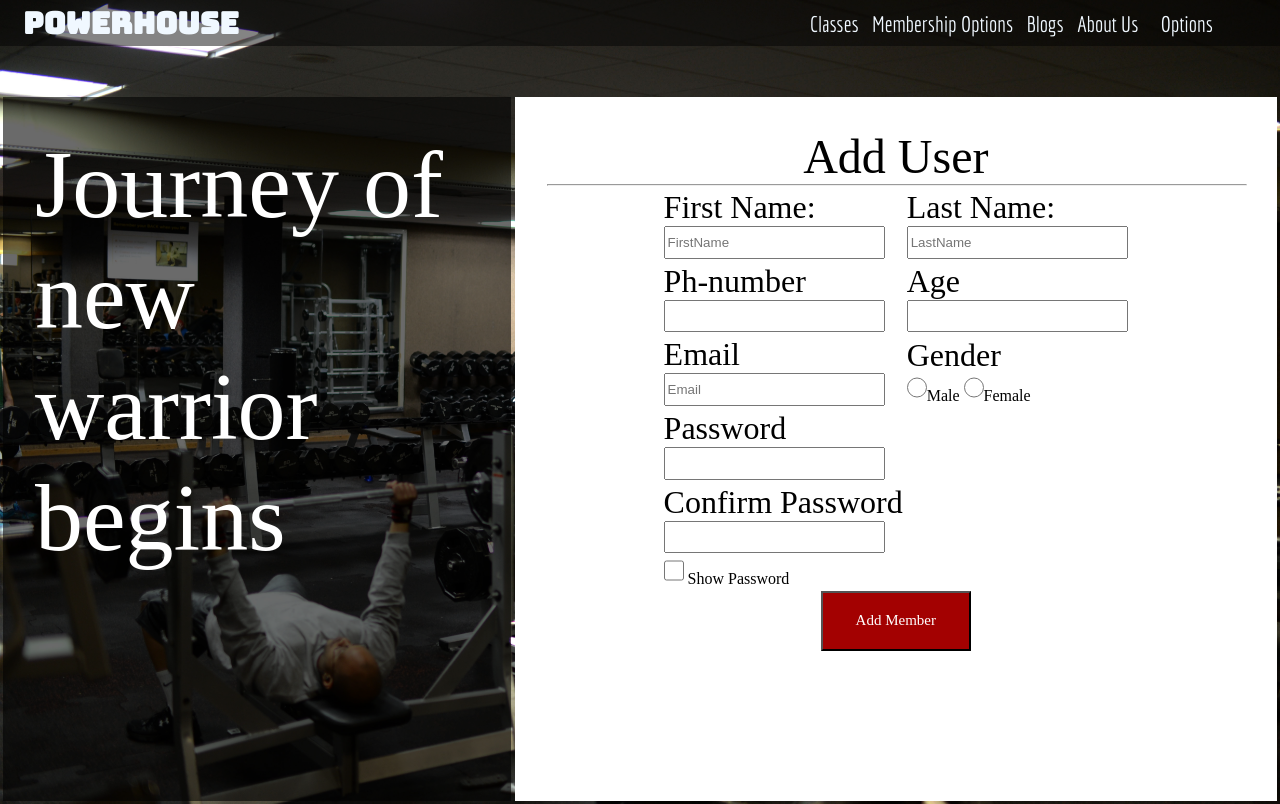
After one commit to R4JV4N5/PowerHouse, a PHP site: page /html/new_user.html in a window 1280 px wide. The commit adds this page. Run offline with PHP 8.4, Linux system fonts and the light colour scheme.

Commit message:
changes
made changes to u login and linked membership and ulogin site.
new user form created .working on validation

```diff
--- /dev/null
+++ b/css/new_user.css
@@ -0,0 +1,185 @@
+* {
+    margin: 0px;
+  }
+  body {
+    margin: auto;
+    background-image: url("/images/add_user_bg.jpg");
+    background-repeat: no-repeat;
+    background-size: 100%;
+  }
+
+  .m_logo {
+    color: aliceblue;
+    margin: 5px;
+    font-family: "Bungee";
+
+    font-size: 30px;
+    padding-top: 5px;
+    padding-bottom: 5px;
+    padding-left: 15px;
+  }
+
+  .nav_bar {
+    width: 100%;
+    /* height: 100px; */
+    background-color: rgba(0, 0, 0, 0.481);
+    position: relative;
+    z-index: 1;
+  }
+
+  .u_list {
+    display: inline;
+    margin-top: 5px;
+    margin-bottom: 5px;
+  }
+
+  .nav_items {
+    display: inline;
+    color: aliceblue;
+  }
+
+  .nav_buttons {
+    margin-right: 3em;
+    width: fit-content;
+    height: fit-content;
+    float: right;
+  }
+  .m_logo,
+  .nav_buttons {
+    display: inline;
+  }
+
+  .nav_items_inside {
+    font-family: "Economica";
+    color: aliceblue;
+    text-decoration: none;
+    padding: 2px 2px 2px 2px;
+    margin-left: 5px;
+    font-size: 22px;
+    text-transform: capitalize;
+  }
+
+  .nav_items_inside:hover {
+    border-radius: 3px;
+    padding: 2px 2px 2px 2px;
+    background-color: yellow;
+    color: black;
+  }
+
+/* drop down */
+/* Dropdown Button */
+.dropbtn {
+    font-family: "Economica";
+    color: aliceblue;
+    padding: 16px;
+    font-size: 22px;
+    border: none;
+  }
+
+  /* The container <div> - needed to position the dropdown content */
+  .dropdown {
+    position: relative;
+    display: inline-block;
+  }
+
+  /* Dropdown Content (Hidden by Default) */
+  .dropdown-content {
+    display: none;
+    position: absolute;
+    background-color: #f1f1f1;
+    min-width: 160px;
+    box-shadow: 0px 8px 16px 0px rgba(0,0,0,0.2);
+    z-index: 1;
+
+  }
+
+  /* Links inside the dropdown */
+  .dropdown-content a {
+    font-family: "Economica";
+    color: aliceblue;
+    padding: 16px;
+    font-size: 22px;
+    border: none;
+    color: black;
+    /* padding: 12px 16px; */
+    text-decoration: none;
+    display: block;
+  }
+
+  /* Change color of dropdown links on hover */
+  .dropdown-content a:hover {background-color: #ddd;}
+
+  /* Show the dropdown menu on hover */
+  .dropdown:hover .dropdown-content {display: block;}
+
+  /* Change the background color of the dropdown button when the dropdown content is shown */
+  .dropdown:hover .dropbtn {background-color: #3e8e41;}
+
+/* form_div */
+.form_div{
+  width: 80em;
+  margin-top: 3em;
+}
+
+.form_div table td{
+  margin: 0 auto;
+}
+
+
+
+
+/* quote  */
+.left_quote{
+  background-color: rgba(0, 0, 0, 0.585);
+
+}
+.left_quote p{
+  font-size: 6em;
+  font-family: "Poppins";
+  color: white;
+}
+
+
+
+
+  /* form box */
+ .add_user_form{
+  background-color:white;
+ }
+ .add_user_form p{
+  color: rgb(0, 0, 0);
+  font-family: "Poppins";
+  font-size: 3em;
+
+ }
+
+ .add_user_form table p{
+  color: rgb(0, 0, 0);
+  font-family: "Poppins";
+  font-size: 2em;
+ }
+ .add_user_form table span{
+  color: black;
+  font-family: "Poppins";
+  font-size: 1em;
+
+ }
+ .add_user_form table input{
+  height: 2em;
+  width: 16em;
+ }
+
+
+ .left_quote,.add_user_form{
+  height: 40em;
+  padding: 2em;
+ }
+
+ .submit_button{
+  width: 10em;
+  height: 4em;
+  font-size: 15px;
+  font-family: "Poppins";
+  color: white;
+  background-color: rgb(163, 1, 1);
+ }
--- a/html/member.html
+++ b/html/member.html
@@ -5,7 +5,7 @@
     <meta http-equiv="X-UA-Compatible" content="IE=edge">
     <meta name="viewport" content="width=device-width, initial-scale=1.0">
     <title>Document</title>
-    <link rel="stylesheet" href="member.css">
+    <link rel="stylesheet" href="/css/member.css">
 </head>
 <body>
     <div class="wrapper">
--- /dev/null
+++ b/html/new_user.html
@@ -0,0 +1,182 @@
+<!DOCTYPE html>
+<html lang="en">
+  <head>
+    <meta charset="UTF-8" />
+    <meta http-equiv="X-UA-Compatible" content="IE=edge" />
+    <meta name="viewport" content="width=device-width, initial-scale=1.0" />
+    <title>New User</title>
+    <link
+      href="https://fonts.googleapis.com/css2?family=Staatliches&display=swap"
+      rel="stylesheet"
+    />
+    <link
+      href="https://fonts.googleapis.com/css2?family=Economica&family=Staatliches&display=swap"
+      rel="stylesheet"
+    />
+    <link
+      href="https://fonts.googleapis.com/css2?family=Bungee&family=Economica&family=Staatliches&display=swap"
+      rel="stylesheet"
+    />
+    <link rel="stylesheet" href="/css/new_user.css" />
+
+    <script type="text/javascript" src="/javacript/new_user.js">
+    </script>
+  </head>
+  <body>
+    <div class="nav_bar">
+      <table style="width: 100%">
+        <tr>
+          <td>
+            <div>
+              <h3 class="m_logo">PowerHouse</h3>
+            </div>
+          </td>
+          <td>
+            <div class="nav_buttons">
+              <ul class="u_list">
+                <li class="nav_items">
+                  <a class="nav_items_inside" href="">classes </a>
+                </li>
+                <li class="nav_items">
+                  <a class="nav_items_inside" href="">membership Options </a>
+                </li>
+                <li class="nav_items">
+                  <a class="nav_items_inside" href="">blogs </a>
+                </li>
+                <li class="nav_items">
+                  <a class="nav_items_inside" href="">about us</a>
+                </li>
+                <li class="nav_items">
+                  <div class="dropdown">
+                    <a class="dropbtn">Options</a>
+                    <div class="dropdown-content">
+                      <a href="#">Add Member</a>
+                      <a href="#">check-in-out</a>
+                      <a href="#">Users List</a>
+                      <!-- <a href="#">user Activities</a> -->
+                    </div>
+                  </div>
+                </li>
+              </ul>
+            </div>
+          </td>
+        </tr>
+      </table>
+    </div>
+
+    <center>
+      <div class="form_div">
+        <table>
+          <tr>
+            <td width="40%">
+              <div class="left_quote">
+                <p>Journey of new warrior begins</p>
+              </div>
+            </td>
+            <td width="60%">
+              <div class="add_user_form">
+                <center>
+                  <p>Add User</p>
+                  <hr width="100%" />
+                  <form
+                    onsubmit="return validate();"
+                    action="/index.html"
+                    method="post"
+                  >
+                    <table>
+                      <tr>
+                        <td>
+                          <p>First Name:</p>
+                          <input
+                            type="text"
+                            name="FirstName"
+                            placeholder="FirstName"
+                            id="fname"
+                          />
+                        </td>
+                        <td>
+                          <p>Last Name:</p>
+                          <input
+                            type="text"
+                            name="LastName"
+                            placeholder="LastName"
+                            id="lname"
+                          />
+                        </td>
+                      </tr>
+                      <tr>
+                        <td>
+                          <p>Ph-number</p>
+                          <input type="number" name="PhNumber" id="Phno" />
+                        </td>
+                        <td>
+                          <p>Age</p>
+                          <input type="number" name="age" id="age" />
+                        </td>
+                      </tr>
+                      <tr>
+                        <td>
+                          <p>Email</p>
+                          <input
+                            type="email"
+                            name="email"
+                            placeholder="Email"
+                            id="email"
+                          />
+                        </td>
+                        <td>
+                          <p>Gender</p>
+                          <input
+                            type="radio"
+                            style="width: 1.5em"
+                            name="gender"
+                            value="male"
+                          /><span>Male</span>
+                          <input
+                            type="radio"
+                            style="width: 1.5em"
+                            name="gender"
+                            value="female"
+                          /><span>Female</span>
+                        </td>
+                      </tr>
+                      <tr>
+                        <td>
+                          <p>Password</p>
+                          <input type="password" name="password" id="pwd_1" />
+                        </td>
+                      </tr>
+                      <tr>
+                        <td>
+                          <p>Confirm Password</p>
+                          <input type="password" name="password" id="pwd_2" />
+                        </td>
+                      </tr>
+                      <tr>
+                        <td>
+                          <input
+                            type="checkbox"
+                            style="width: 1.5em"
+                            name="show_pass"
+                            id="show_pass"
+                          /><span> Show Password</span>
+                        </td>
+                      </tr>
+                    </table>
+                    <center>
+                      <input
+                        class="submit_button"
+                        type="submit"
+                        value="Add Member"
+                      />
+                    </center>
+                  </form>
+                </center>
+              </div>
+            </td>
+          </tr>
+        </table>
+      </div>
+    </center>
+  </body>
+</html>
--- a/html/ulogin.html
+++ b/html/ulogin.html
@@ -6,11 +6,13 @@
   <link href="https://fonts.googleapis.com/css?family=Open+Sans" rel="stylesheet">
 
 
-<link href="https://maxcdn.bootstrapcdn.com/font-awesome/4.7.0/css/font-awesome.min.css" rel="stylesheet" integrity="sha384-wvfXpqpZZVQGK6TAh5PVlGOfQNHSoD2xbE+QkPxCAFlNEevoEH3Sl0sibVcOQVnN" crossorigin="anonymous"><link rel="stylesheet" href="./ulogin.css">
+<link href="https://maxcdn.bootstrapcdn.com/font-awesome/4.7.0/css/font-awesome.min.css" rel="stylesheet" integrity="sha384-wvfXpqpZZVQGK6TAh5PVlGOfQNHSoD2xbE+QkPxCAFlNEevoEH3Sl0sibVcOQVnN" crossorigin="anonymous"><link rel="stylesheet" href="/css/ulogin.css">
 
 </head>
 <body>
 <!-- partial:index.partial.html -->
+<div style="background-color:rgba(0, 0, 0, 0.607); width:100%; height: 100%; display: inline-block;">
+
 	<div class="box-form">
 		<div class="left">
 			<div class="overlay">
@@ -49,6 +51,7 @@
 		</div>
 
 	</div>
+</div>
 <!-- partial -->
 
 </body>
--- a/index.html
+++ b/index.html
@@ -46,7 +46,7 @@
                 <a class="nav_items_inside" href="">About Us</a>
               </li>
               <li class="nav_items">
-                <a class="nav_items_inside" id="sign_up_button" href="">Sign Up</a>
+                <a class="nav_items_inside" id="sign_up_button" href="html/ulogin.html">Sign Up</a>
               </li>
             </ul>
           </div>
@@ -65,7 +65,7 @@
           The <span style="color: red; font-weight: 700;">pain</span> You feel today, Will be
           your <span style="color: red; font-weight: 700;">Strength</span> tommorow
         </h2>
-        <form action="/html/membership.html">
+        <form action="html/member.html">
           <button type="submit" class="join_button">Get started</button>
         </form>
         <p class="Q_para">
--- /dev/null
+++ b/javacript/new_user.js
@@ -0,0 +1,28 @@
+
+function validate(){
+
+    var firstname=document.getElementById("fname")
+    var lastname=document.getElementById("lname")
+    var phnum=document.getElementById("phno")
+    var age=document.getElementById("age")
+    var password_1=document.getElementById("pwd_1")
+    var password_2=document.getElementById("pwd_2")
+
+
+    if(firstname.value.trim()=="" || lastname.value.trim()==""){
+        alert("fields blank");
+        return false
+    }
+    else if(phnum.value.length>10 || phnum.value.length<10){
+        alert("num bank");
+        phnum.style.border="solid 3px red";
+        return false;
+
+    }
+    else{
+        alert(phnum);
+        return true;
+    }
+
+
+}
```
Also changed, not shown: css/ulogin.css (+5 -2 lines), html/membership.html (deleted), images/add_user_bg.jpg (added), images/dumbess.jpg (added). Lines whose indentation alone changed are shown as unchanged.
